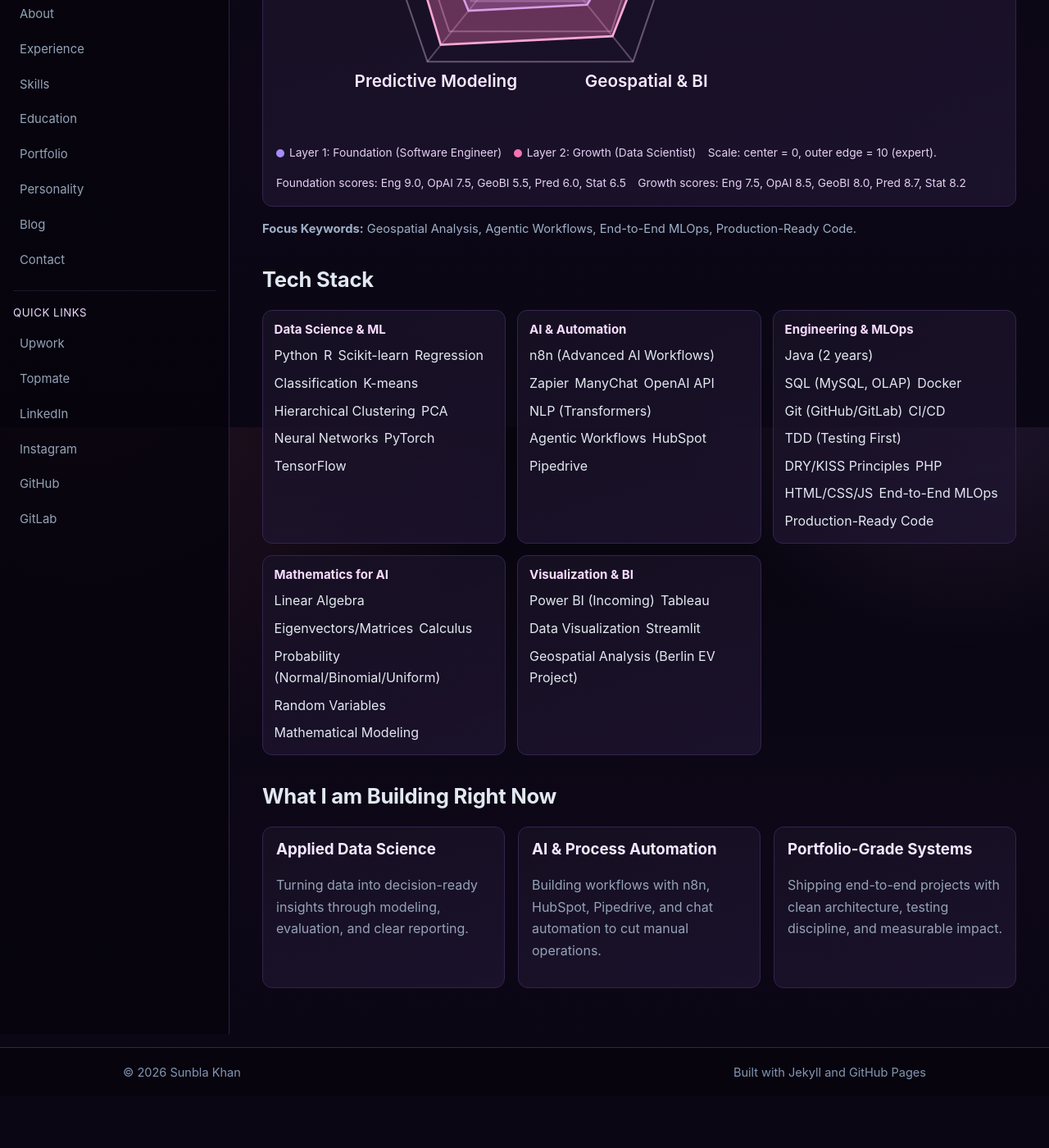
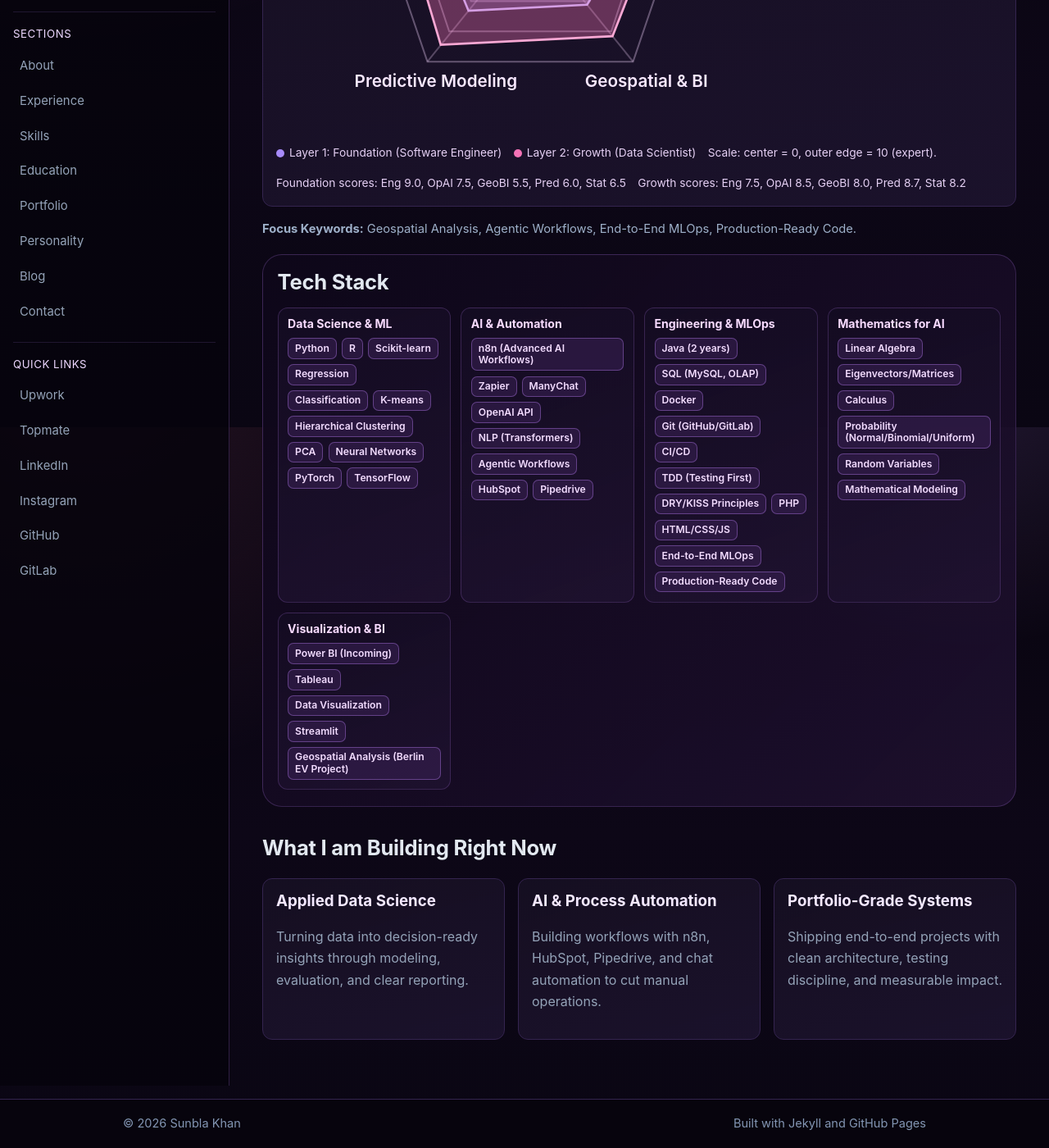
Before and after one commit to Sunblakhan/sunblakhan.github.io, a Jekyll site: the page built from index.md, in a window 1280 px wide and 1400 px high, scrolled down 2179 px. Shown: the whole window at 82% size. Built offline with Jekyll 4.4.1, drawn with Linux system fonts in a browser that asks for light colours; before the commit the page ends 3516 px from its top, so only the background shows below that.

Commit message:
Refine tech stack to compact card style with rounded container and chips

```diff
--- a/assets/css/style.css
+++ b/assets/css/style.css
@@ -524,29 +524,54 @@ label {
   margin-top: 1.2rem;
 }
 
+.tech-shell {
+  border: 1px solid rgba(192, 132, 252, 0.22);
+  border-radius: 24px;
+  padding: 1.1rem 1.1rem 1.2rem;
+  background: linear-gradient(135deg, rgba(14, 7, 25, 0.95), rgba(32, 17, 49, 0.82));
+}
+
+.tech-shell h2 {
+  margin: 0 0 0.95rem;
+}
+
 .stack-board {
   display: grid;
-  grid-template-columns: repeat(auto-fit, minmax(230px, 1fr));
-  gap: 0.9rem;
+  grid-template-columns: repeat(auto-fit, minmax(205px, 1fr));
+  gap: 0.75rem;
 }
 
 .stack-col {
-  border: 1px solid var(--line);
+  border: 1px solid rgba(192, 132, 252, 0.2);
   border-radius: 12px;
-  padding: 0.85rem;
-  background: linear-gradient(160deg, rgba(23, 16, 35, 0.9), rgba(32, 22, 51, 0.72));
+  padding: 0.72rem;
+  background: linear-gradient(160deg, rgba(20, 12, 34, 0.96), rgba(32, 19, 49, 0.78));
 }
 
 .stack-col h3 {
-  margin: 0 0 0.6rem;
+  margin: 0 0 0.52rem;
   color: #f8dbff;
-  font-size: 0.94rem;
+  font-size: 0.88rem;
 }
 
 .stack-list {
   display: flex;
   flex-wrap: wrap;
-  gap: 0.45rem;
+  gap: 0.38rem;
+}
+
+.stack-pill {
+  display: inline-flex;
+  align-items: center;
+  justify-content: center;
+  border-radius: 7px;
+  padding: 0.28rem 0.5rem;
+  border: 1px solid rgba(192, 132, 252, 0.38);
+  background: rgba(58, 33, 84, 0.56);
+  color: #f3dcff;
+  font-size: 0.76rem;
+  line-height: 1.2;
+  font-weight: 600;
 }
 
 .skills-grid {
--- a/index.md
+++ b/index.md
@@ -126,6 +126,7 @@ title: Home
 </section>
 
 <section class="tech-stack">
+  <div class="tech-shell">
   <h2>Tech Stack</h2>
   <div class="stack-board">
     <article class="stack-col">
@@ -199,6 +200,7 @@ title: Home
       </div>
     </article>
   </div>
+  </div>
 </section>
 
 <section>
```
